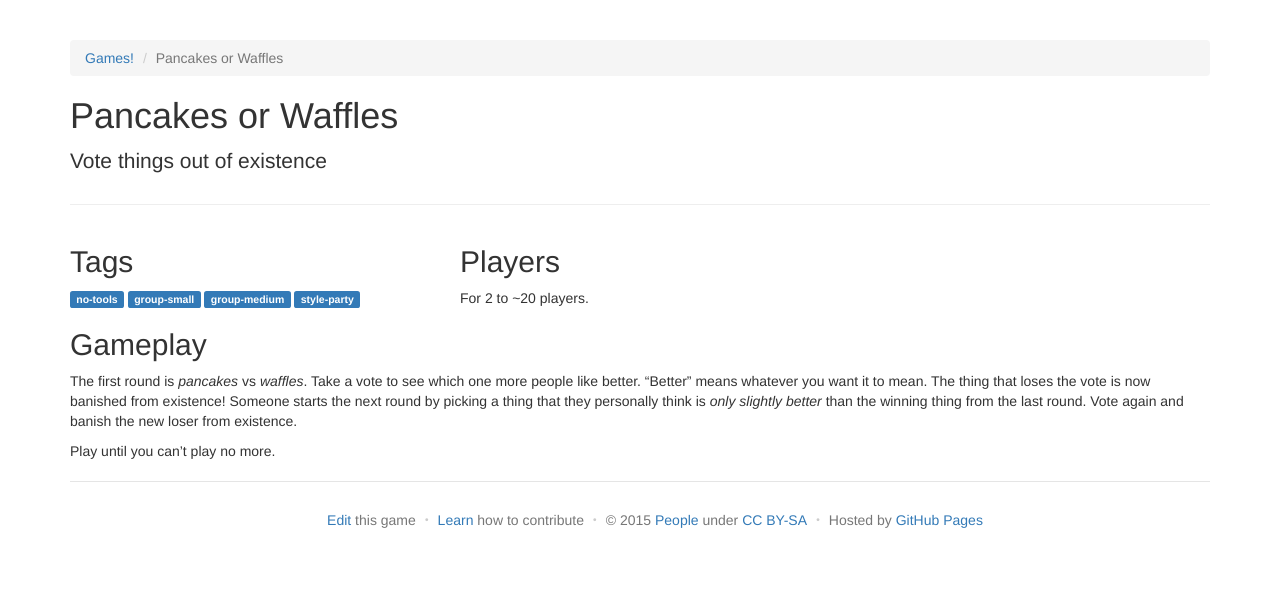
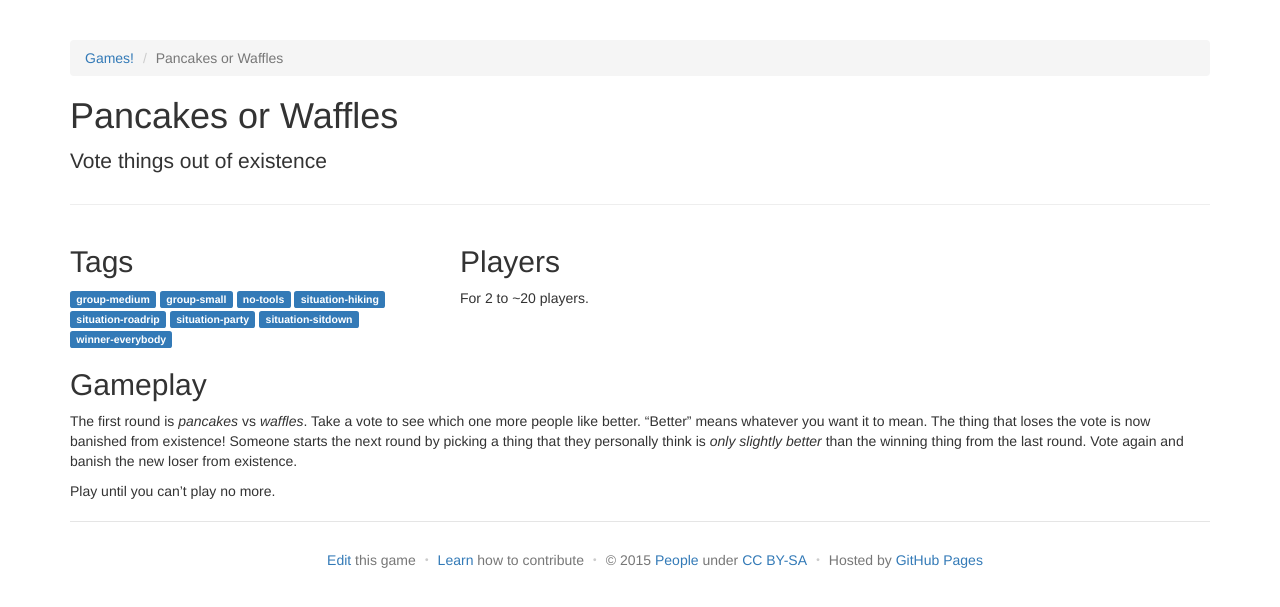
Before and after one commit to davidselassie/games, a Jekyll site: the page built from _games/pancakesorwaffles.md, in a window 1280 px wide. Shown: the top 607 px of the page. Built offline with Jekyll 4.4.1, drawn with Linux system fonts in a browser that asks for light colours.

Commit message:
Update pancakesorwaffles.md

```diff
--- a/_games/pancakesorwaffles.md
+++ b/_games/pancakesorwaffles.md
@@ -1,10 +1,14 @@
 ---
 title: Pancakes or Waffles
 tags:
+  - group-medium
+  - group-small
   - no-tools
-  - group-small
-  - group-medium
-  - style-party
+  - situation-hiking
+  - situation-roadrip
+  - situation-party
+  - situation-sitdown
+  - winner-everybody
 
 oneliner: Vote things out of existence
 players: 2 to ~20
```
